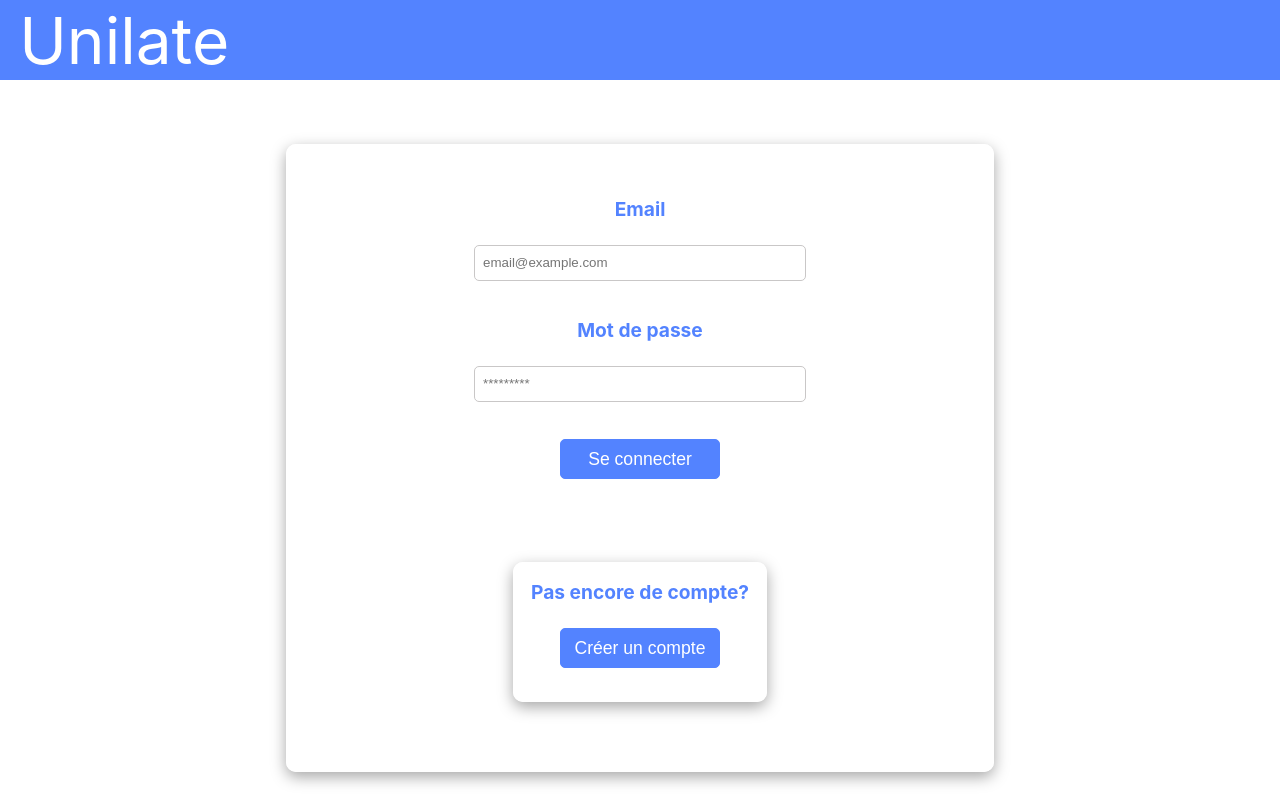
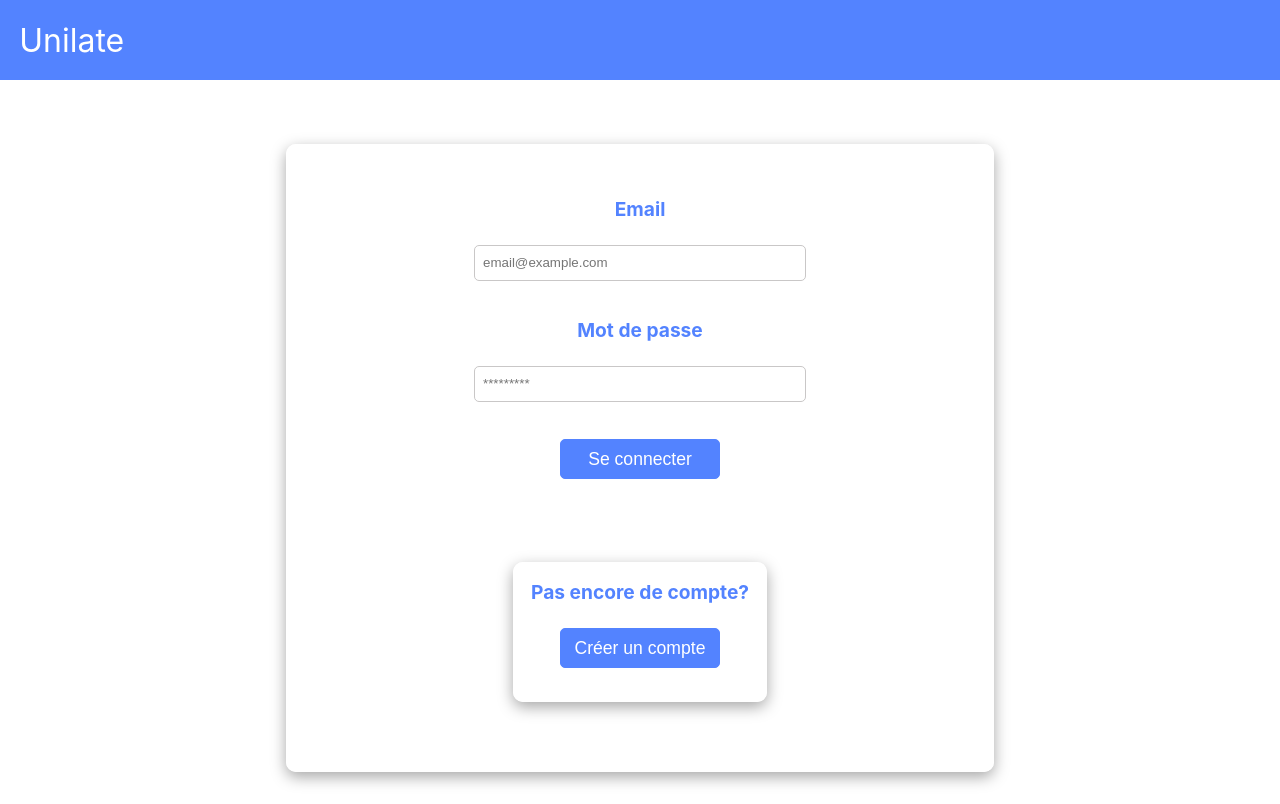
Before and after one commit to Harold-coder/unilate-app, a React (Create React App) app: page /login in a window 1280 px wide. Built offline with nearby package versions, Linux system fonts and the light colour scheme.

Commit message:
Details about the site

```diff
--- a/src/index.css
+++ b/src/index.css
@@ -22,7 +22,19 @@ nav{
   margin-right: 1rem;
   border-width: 10px;
   cursor: pointer;
+  transition-duration: 400ms
 }
+
+
+.inscription:hover{
+  background-color: #2964f8;
+  border-color: #2964f8;
+  transition-duration: 400ms
+}
+
+
+
+
 /* Hero */
 .hero{
   text-align: center;
@@ -33,9 +45,9 @@ nav{
   margin-top: 3rem;
   cursor: default;
 }
+
 #first-letter{
   font-size: 10rem;
-  text-shadow: -0.22rem 0.22rem #031941;
 }
 
 /* Search Bar */
--- a/src/patient-page.css
+++ b/src/patient-page.css
@@ -7,7 +7,7 @@
     height: 5rem;
     background-color: #5383FF;
     color: white;
-    font-size: 4rem;
+    font-size: 2rem;
 }
 .title-patient-page{
     cursor: pointer;
```
